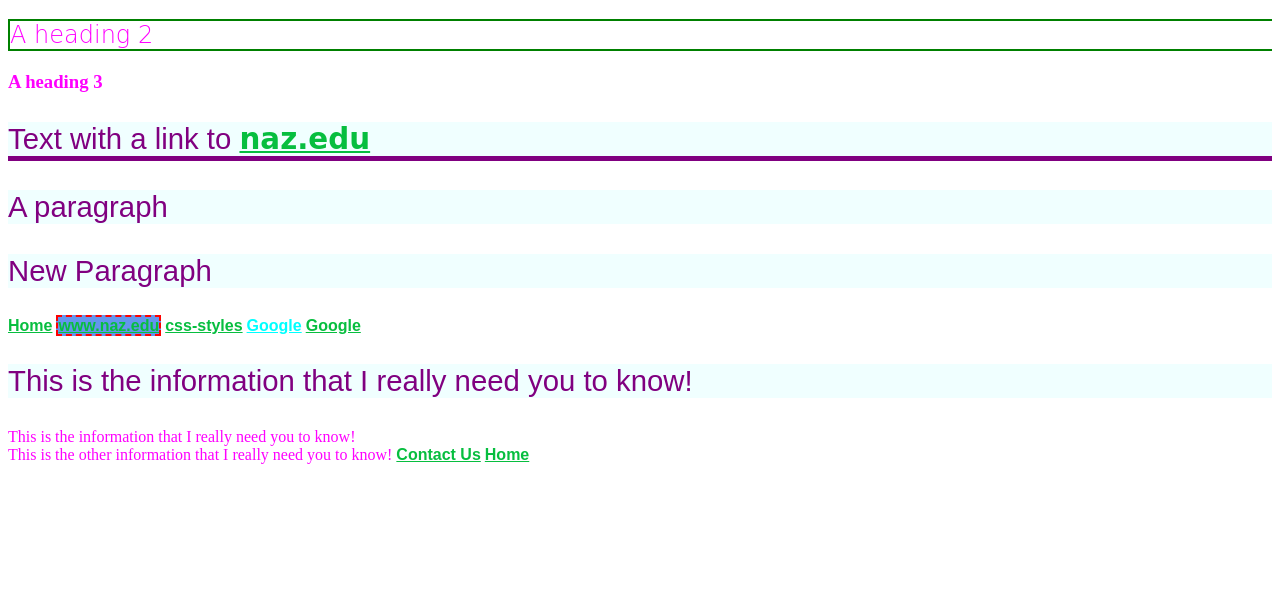
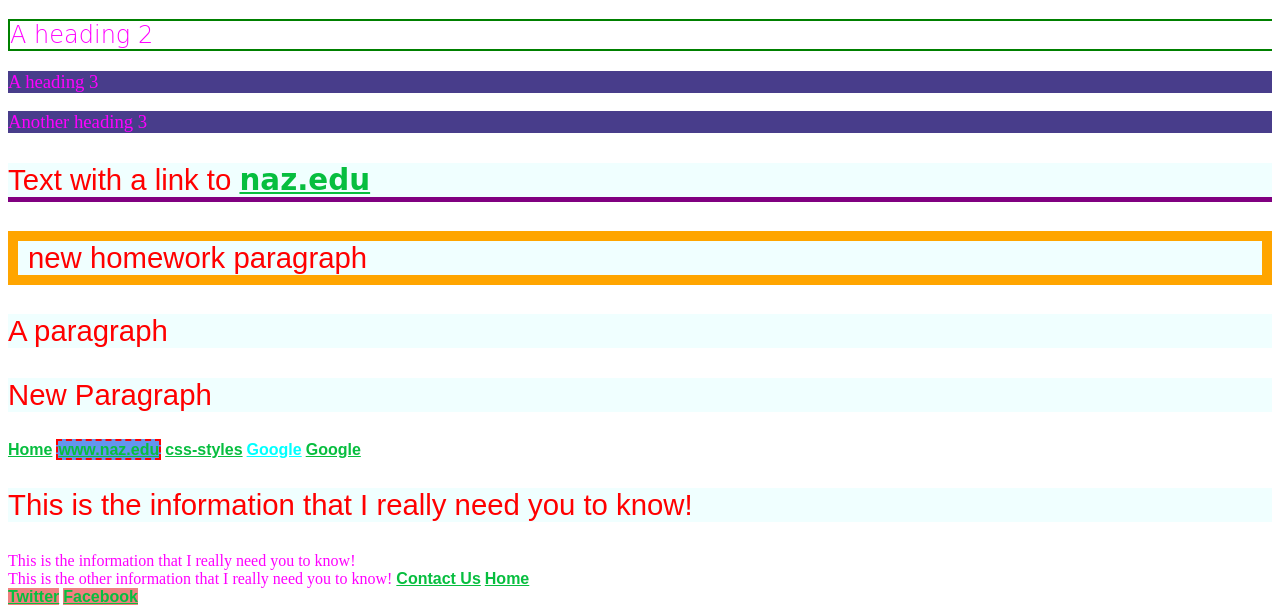
Before and after one commit to melissacole8/assignment1, a plain HTML site: page index.html in a window 1280 px wide. Shown: the part 285-899 px from the top of the page. Before the commit the page ends 800 px from the top, so only its background shows below. Drawn offline with Linux system fonts and the light colour scheme.

Commit message:
added elements

```diff
--- a/css/styles.css
+++ b/css/styles.css
@@ -39,7 +39,7 @@ p {
 #new {
     color: #00ff00
 }
-]
+
 
 .test {
     background-color: darkgreen;
@@ -52,3 +52,7 @@ a {
 body p a {
     font-family: cursive;
 }
+
+.homework {
+    background-color: lightcoral;
+}
--- a/index.html
+++ b/index.html
@@ -4,10 +4,6 @@
     <meta charset="utf-8">
     <title>My Title</title>
     <link rel="stylesheet" type="text/css" href="css/styles.css">
- <style>
-    p {
-    color: purple;
-    </style>
 
     <style>
     a {
@@ -27,6 +23,12 @@
     font-weight: 300;
         }
 
+        h3 {
+            font-family:serif;
+            font-weight:400;
+            background-color:darkslateblue;
+        }
+
     </style>
 </head>
 <body>
@@ -34,7 +36,9 @@
     <h1 class="cis-260" style="border: 2px solid red; padding-bottom: 20px">A heading 1</h1>
     <h2 class="cis-260" style="border-bottom: 2px solid green; border-top: 2px solid green; border-left: 2px solid green">A heading 2</h2>
     <h3>A heading 3</h3>
+    <h3>Another heading 3</h3>
     <p style="border-bottom: 5px solid purple;">Text with a link to <a href="http://naz.edu"target="_blank">naz.edu</a></p>
+    <p style="border: 10px solid orange; padding-left: 10px;"> new homework paragraph</p>
     <p id="special-paragraph;">A paragraph</p>
     <p id="new;"> New Paragraph</p>
     <a href="index.html">Home</a>
@@ -47,6 +51,9 @@
     This is the information that I really need you to know!<br>
     This is the other information that I really need you to know!
     <a href="contact.html">Contact Us</a>
-    <a href="index.html">Home</a>
+    <a href="index.html">Home</a><br>
+    <a class="homework" href="http://www.twitter.com" target="_blank">Twitter</a>
+    <a class="homework" href="http://www.facebook.com" target="_blank">Facebook</a>
+
 </body>
 </html>
```
